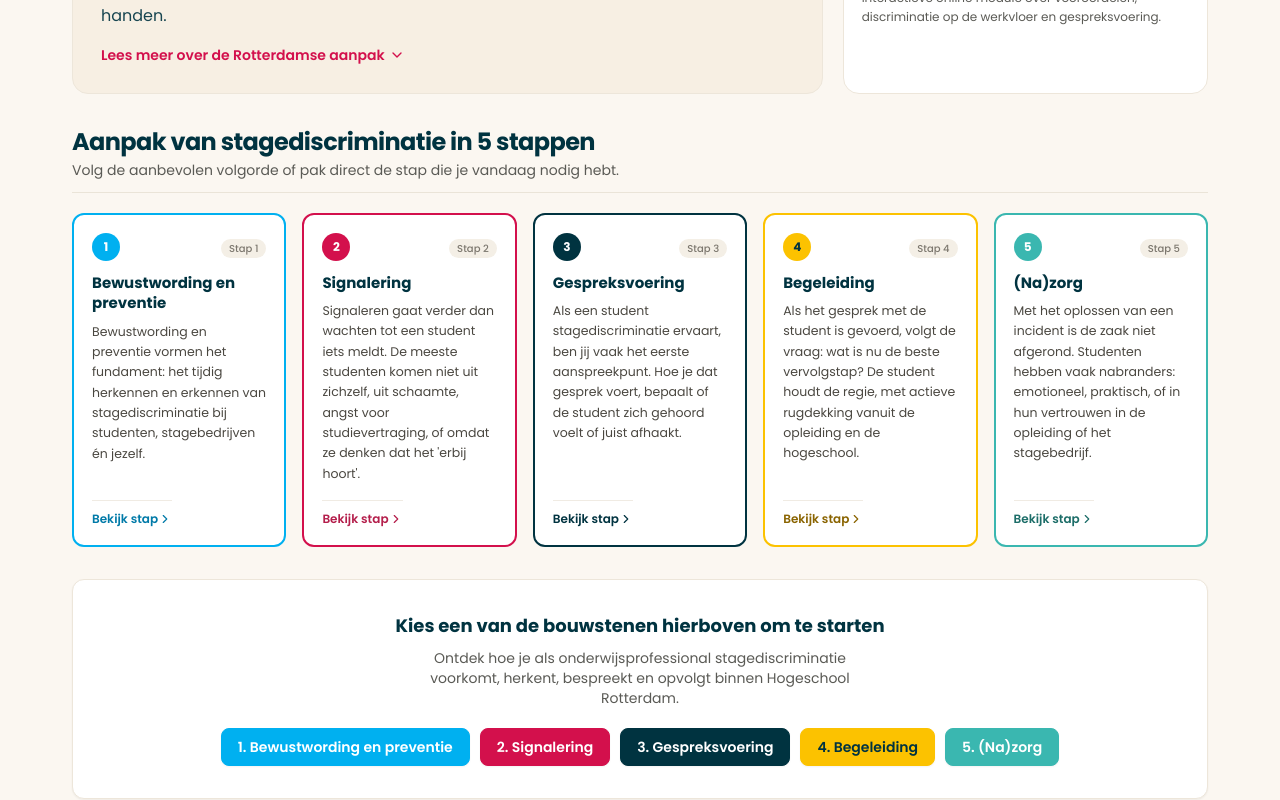
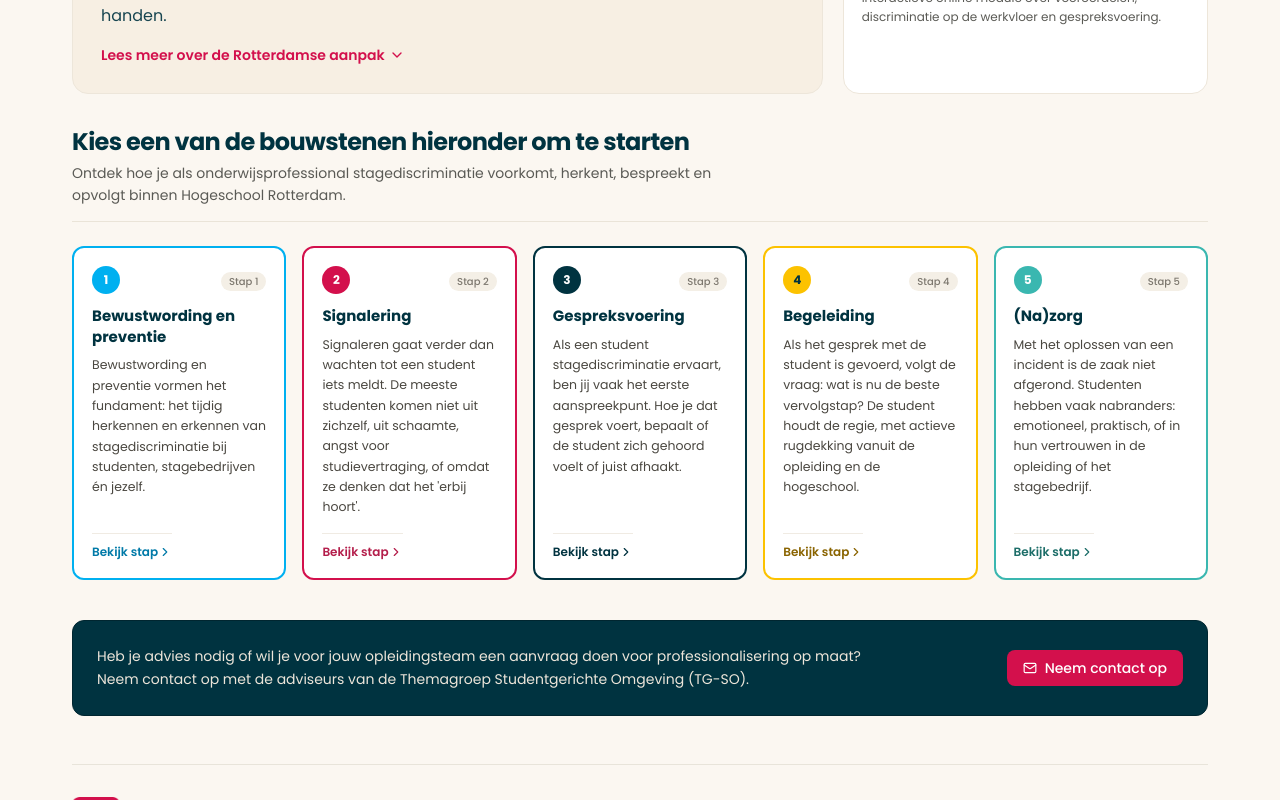
Before and after one commit to i-yesil/gelijke-stagekansen, a React (Vite) app: page / in a window 1280 px wide. Shown: the part 440-1240 px from the top of the page. Built offline with nearby package versions, Linux system fonts and the light colour scheme.

Commit message:
refactor: streamline UI and simplify content
- Remove empty state view to allow immediate step focus.
- Update header text to encourage direct user interaction.
- Simplify contact text across components for conciseness.

```diff
--- a/src/App.tsx
+++ b/src/App.tsx
@@ -157,9 +157,9 @@ export default function App() {
           onSelectStap={handleSelectStap}
         />
 
-        {/* Selected Step Panel */}
+        {/* Selected Step Panel (opent direct onder de stappen zodra een bouwsteen geselecteerd is) */}
         <div id="stap-panel-container">
-          {geselecteerdeBouwsteen ? (
+          {geselecteerdeBouwsteen && (
             <StepPanel
               stap={geselecteerdeBouwsteen}
               opdrachtGedaan={!!opdrachtGedaan[geselecteerdeBouwsteen.id]}
@@ -170,31 +170,6 @@ export default function App() {
               reflectieTekst={reflectie}
               onSaveReflectie={handleSaveReflectie}
             />
-          ) : (
-            <div className="p-8 text-center bg-white rounded-xl border border-[#EDE6DA] mb-8 shadow-xs">
-              <h3 className="text-lg font-bold text-[#003340] mb-2">
-                Kies een van de bouwstenen hierboven om te starten
-              </h3>
-              <p className="text-sm text-[#5A5A55] max-w-md mx-auto mb-5">
-                Ontdek hoe je als onderwijsprofessional stagediscriminatie voorkomt, herkent, bespreekt en opvolgt binnen Hogeschool Rotterdam.
-              </p>
-              <div className="flex justify-center gap-2.5 flex-wrap">
-                {bouwstenen.map((b) => (
-                  <button
-                    key={b.id}
-                    onClick={() => handleSelectStap(b.id)}
-                    className="px-4 py-2 rounded-lg font-semibold text-xs md:text-sm transition-all duration-150 hover:opacity-95 hover:scale-102 cursor-pointer shadow-xs border"
-                    style={{
-                      backgroundColor: b.kleur,
-                      borderColor: b.kleur,
-                      color: b.kleur === '#FCC200' ? '#003340' : '#ffffff'
-                    }}
-                  >
-                    {b.id}. {b.titel}
-                  </button>
-                ))}
-              </div>
-            </div>
           )}
         </div>
 
--- a/src/components/ContactCard.tsx
+++ b/src/components/ContactCard.tsx
@@ -8,7 +8,7 @@ export const ContactCard: React.FC = () => {
         <div className="flex flex-col md:flex-row md:items-center justify-between gap-4">
           <div className="space-y-1.5 max-w-3xl">
             <p className="text-xs md:text-sm text-[#EDE6DA] leading-relaxed">
-              Wil je sparren over een casus, heb je advies nodig of wil je voor jouw opleidingsteam een aanvraag doen voor professionalisering op maat? Neem contact op met de adviseurs van de Themagroep Studentgerichte Omgeving (TG-SO).
+              Heb je advies nodig of wil je voor jouw opleidingsteam een aanvraag doen voor professionalisering op maat? Neem contact op met de adviseurs van de Themagroep Studentgerichte Omgeving (TG-SO).
             </p>
           </div>
 
--- a/src/components/PrintView.tsx
+++ b/src/components/PrintView.tsx
@@ -352,10 +352,10 @@ export const PrintView: React.FC<PrintViewProps> = ({ forceDisplay = false }) =>
           <div className="flex justify-between items-center pb-2.5 border-b-2 border-[#D3104C] mb-3">
             <div>
               <span className="text-[8pt] uppercase font-bold text-[#D3104C] tracking-wider">
-                Verantwoording &amp; Ondersteuning
+                Verantwoording
               </span>
               <h2 className="text-[14pt] font-black text-[#003340] leading-tight">
-                Bronnenlijst &amp; Ondersteuningsnetwerk
+                Bronnenlijst
               </h2>
             </div>
             <div className="text-right">
@@ -367,26 +367,13 @@ export const PrintView: React.FC<PrintViewProps> = ({ forceDisplay = false }) =>
 
           {/* Contact & Advies TG-SO */}
           <div className="p-3 rounded-lg border border-[#002630] bg-[#003340] text-[8pt] leading-relaxed text-white mb-3 shadow-none">
-            <h3 className="text-[8.5pt] font-bold text-white uppercase tracking-wider mb-1 flex items-center gap-1.5">
-              <Mail className="w-3.5 h-3.5 inline text-[#D3104C]" />
-              <span>Advies, sparren of professionalisering op maat?</span>
-            </h3>
             <p className="text-[#EDE6DA] mb-1.5 text-[7.5pt]">
-              Wil je sparren over een casus, heb je advies nodig of wil je voor jouw opleidingsteam een aanvraag doen voor professionalisering op maat? Neem contact op met de adviseurs van de Themagroep Studentgerichte Omgeving (TG-SO).
+              Heb je advies nodig of wil je voor jouw opleidingsteam een aanvraag doen voor professionalisering op maat? Neem contact op met de adviseurs van de Themagroep Studentgerichte Omgeving (TG-SO).
             </p>
             <p className="font-medium text-white text-[7.5pt]">
               E-mail: <a href="mailto:TG-SO-adviseurs@hr.nl" className="underline font-bold text-white">TG-SO-adviseurs@hr.nl</a>
             </p>
-            <div className="pt-1.5 mt-1.5 border-t border-white/20 text-[7.5pt] text-neutral-300">
-              • <strong>Vertrouwenspersonen Ongewenste Omgangsvormen:</strong> Voor onafhankelijke opvang en meldingen.<br />
-              • <strong>Studentendecanen &amp; Studentenpsychologen:</strong> Voor psychosociale begeleiding en voorzieningen bij vertraging.
-            </div>
           </div>
-
-          {/* Intro Bronnenlijst */}
-          <p className="text-[7.5pt] text-[#5A5A55] leading-relaxed mb-2">
-            De in deze aanpak opgenomen handelingsperspectieven zijn gefundeerd op Nederlandse wetgeving, onderzoeken naar stagediscriminatie in het hbo en beleidskaders van Hogeschool Rotterdam.
-          </p>
 
           {/* APA Reference List */}
           <div className="space-y-1.5 text-[7.5pt] text-[#003340] leading-relaxed">
--- a/src/components/StepCardsOverview.tsx
+++ b/src/components/StepCardsOverview.tsx
@@ -17,13 +17,13 @@ export const StepCardsOverview: React.FC<StepCardsOverviewProps> = ({
 }) => {
   return (
     <section id="aanpak-stappen" className="my-6 md:my-8 scroll-mt-6">
-      {/* Section Header */}
-      <div className="mb-4 md:mb-5 border-b border-[#EAE4D8] pb-3">
+      {/* Section Header / Uitnodiging direct na de inleiding */}
+      <div className="mb-5 md:mb-6 border-b border-[#EAE4D8] pb-3.5">
         <h2 className="text-xl md:text-2xl font-black text-[#003340] tracking-tight">
-          Aanpak van stagediscriminatie in 5 stappen
+          Kies een van de bouwstenen hieronder om te starten
         </h2>
-        <p className="text-xs md:text-sm text-[#5A5A55] max-w-2xl mt-0.5">
-          Volg de aanbevolen volgorde of pak direct de stap die je vandaag nodig hebt.
+        <p className="text-xs md:text-sm text-[#5A5A55] max-w-2xl mt-1 leading-relaxed">
+          Ontdek hoe je als onderwijsprofessional stagediscriminatie voorkomt, herkent, bespreekt en opvolgt binnen Hogeschool Rotterdam.
         </p>
       </div>
 
```
